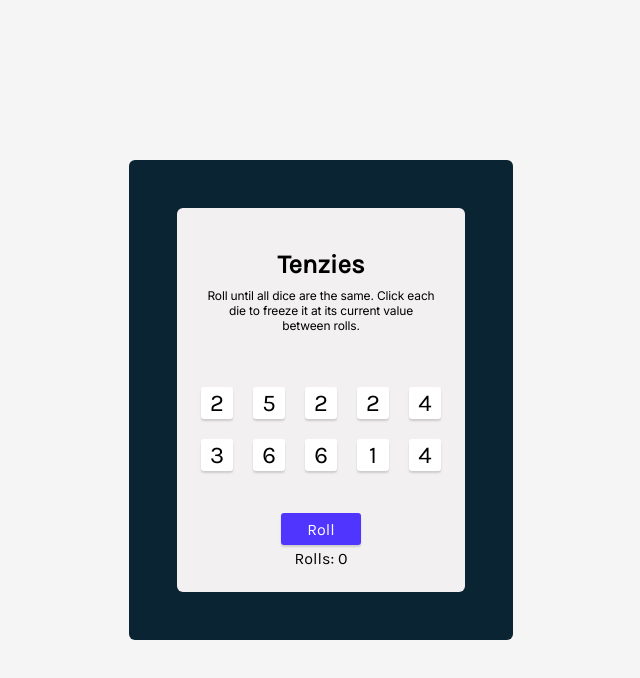
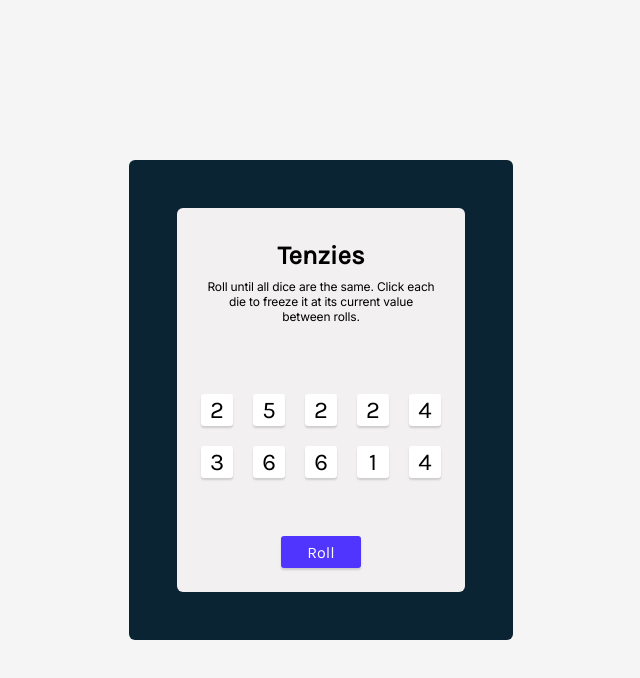
Before and after one commit to CoelAllen/vite-react-tenzies, a React (Vite) app: page / in a window 1280 px wide. Shown: the top 678 px of the page, without its empty margins (319-959 px from the left). Built offline with nearby package versions, Linux system fonts and the light colour scheme.

Commit message:
finishing touches

```diff
--- a/src/App.css
+++ b/src/App.css
@@ -32,6 +32,7 @@ main {
 h1 {
   font-size: 26px;
   margin-bottom: 0.5rem;
+  margin-top: 0.5rem;
   text-align: center;
 }
 
--- a/src/App.jsx
+++ b/src/App.jsx
@@ -64,6 +64,12 @@ function App() {
       {tenzies && <Confetti />}
       <div className="border--box">
         <div className="inner--box">
+          {tenzies ? (
+            <>
+              <h1>YOU WON IN </h1>
+              <h1>{rolls} ROLLS!</h1>
+            </>
+          ) : (
             <div className="text--box">
               <h1>Tenzies</h1>
               <p className="description">
@@ -71,6 +77,7 @@ function App() {
                 its current value between rolls.
               </p>
             </div>
+          )}
           <div className="dice--box">{dice}</div>
           <div>
             {tenzies ? (
@@ -82,7 +89,7 @@ function App() {
                 Roll
               </div>
             )}
-            <div className="rolls">Rolls: {rolls}</div>
+            {/* <div className="rolls">Rolls: {rolls}</div> */}
           </div>
         </div>
       </div>
```
Lines whose indentation alone changed are shown as unchanged.
